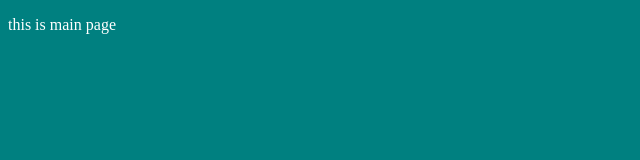
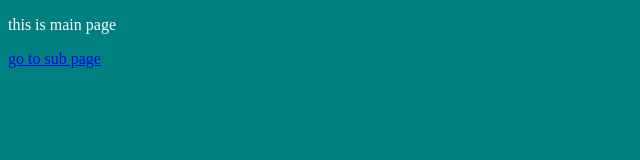
Before and after one commit to githubnewer/githubnewer.github.io, a plain HTML site: page index.html in a window 1280 px wide. Shown: the whole page, without its empty margins (0-640 px from the left). Drawn offline with Linux system fonts and the light colour scheme.

Commit message:
Update index.html

```diff
--- a/index.html
+++ b/index.html
@@ -9,5 +9,7 @@ body{background:teal;color:white;}
 
 <body>
 <p> this is main page</p>
+
+<a href="sub.html">go to sub page</a>
 </body>
 </html>
```
